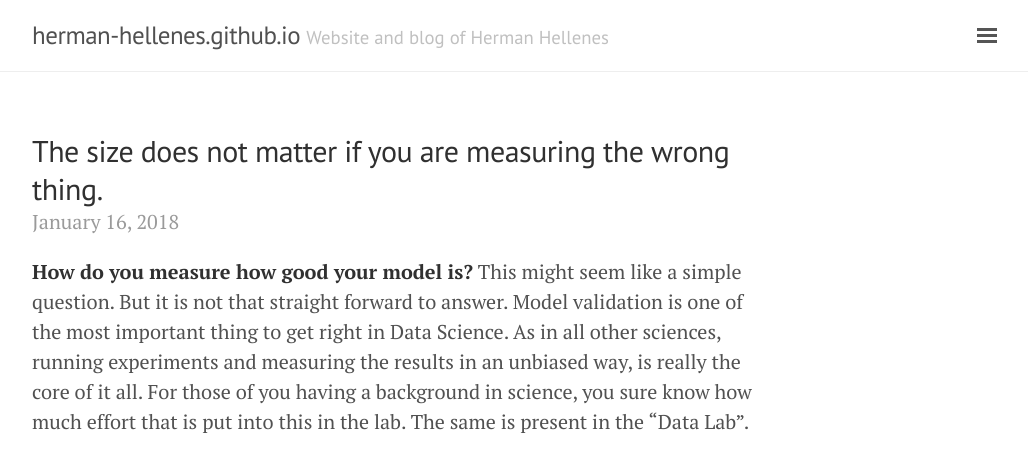
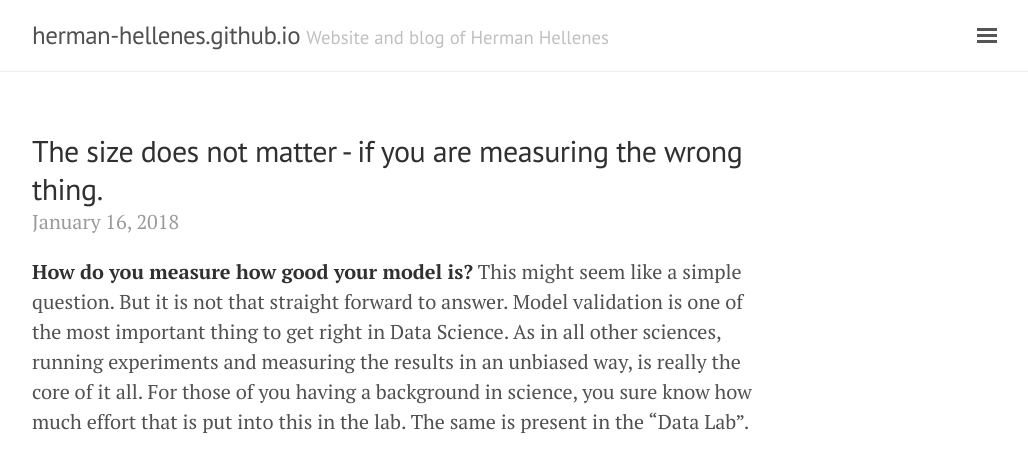
Before and after one commit to herman-hellenes/herman-hellenes.github.io, a Jekyll site: the page built from undone_posts/2017-08-28-Classification-Measure-Performance.md, in a window 1280 px wide and 900 px high, cut to the strip 0-453 px from the top of the window. Shown: the whole strip, without its empty margins (248-1276 px from the left). Built offline with Jekyll 4.4.1, drawn with Linux system fonts in a browser that asks for light colours; nearby versions of some CDN libraries; comment, search, counter and statistics services are not loaded.

Commit message:
Update 2017-08-28-Classification-Measure-Performance.md

```diff
--- a/undone_posts/2017-08-28-Classification-Measure-Performance.md
+++ b/undone_posts/2017-08-28-Classification-Measure-Performance.md
@@ -1,6 +1,6 @@
 ---
 layout: post
-title: "The size does not matter if you are measuring the wrong thing."
+title: "The size does not matter - if you are measuring the wrong thing."
 date: 2018-01-16
 comments: true
 mathjax: true
```
